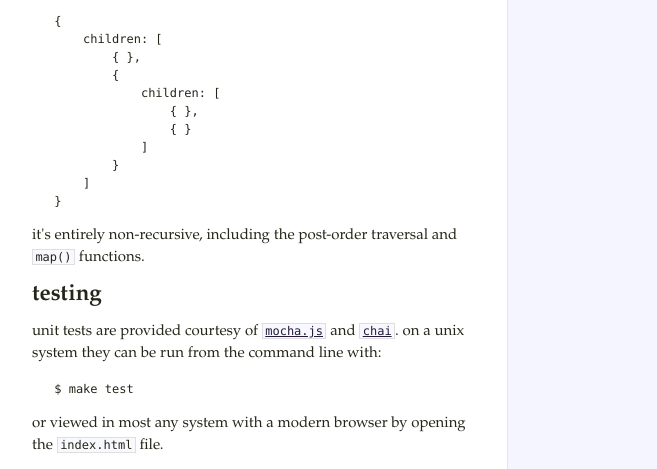
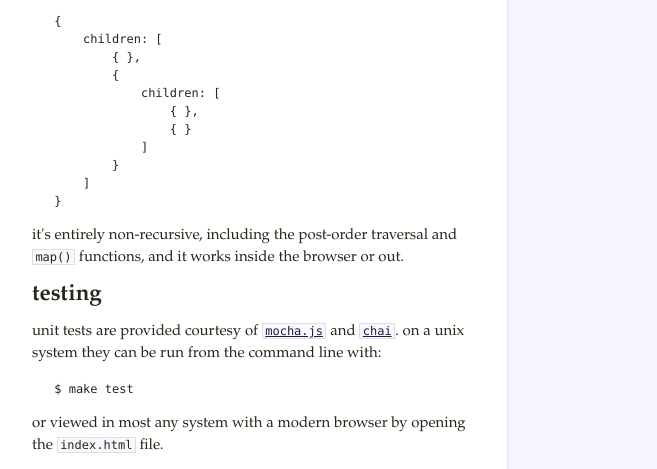
Before and after one commit to aaronj1335/t-js, a plain HTML site: page index.html in a window 1280 px wide. Shown: the part 307-776 px from the top of the page, without its empty margins (18-675 px from the left). Drawn offline with Linux system fonts and the light colour scheme.

Commit message:
documentation updates

```diff
--- a/index.html
+++ b/index.html
@@ -19,7 +19,7 @@ traverses are made up of objects with 'children' arrays:</p>
 </code></pre>
 
 <p>it's entirely non-recursive, including the post-order traversal and <code>map()</code>
- functions.</p>
+ functions, and it works inside the browser or out.</p>
 
 <h2>testing</h2>
 
```
